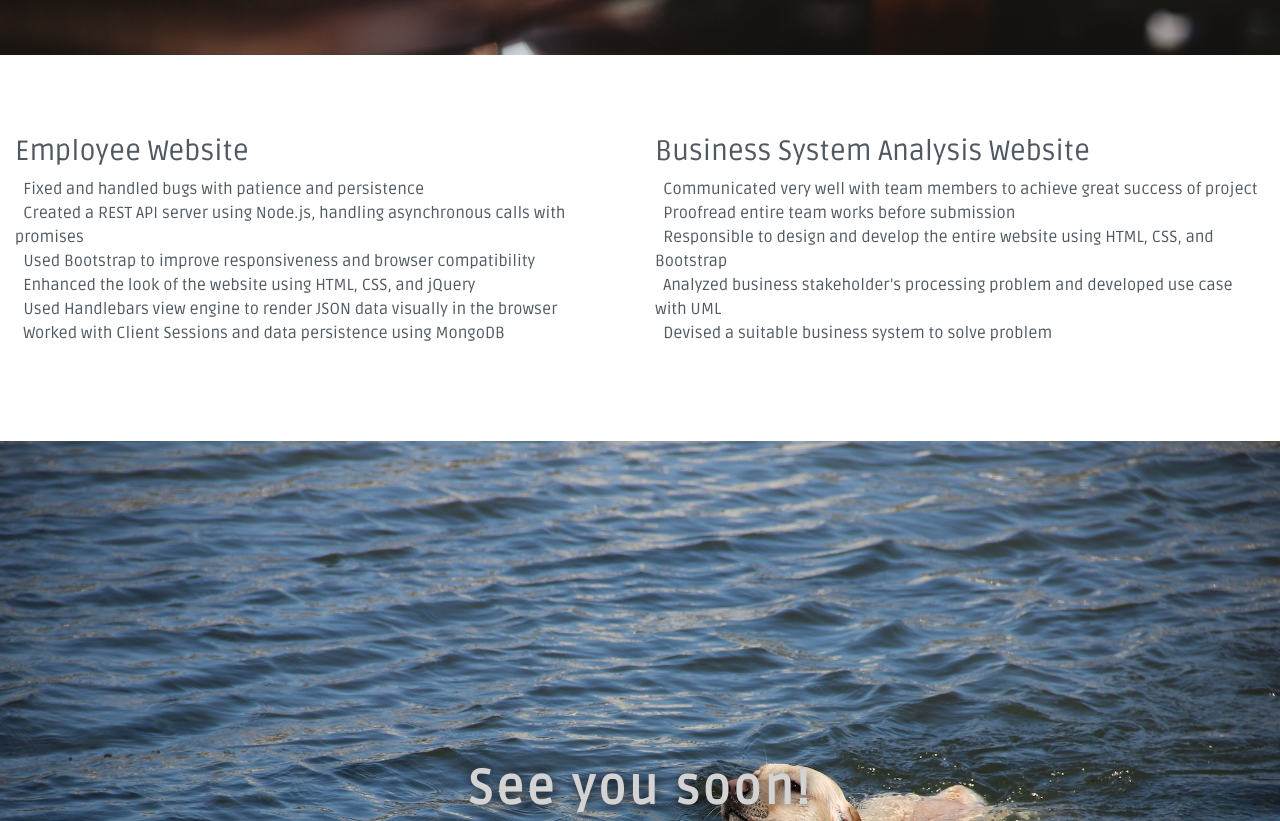
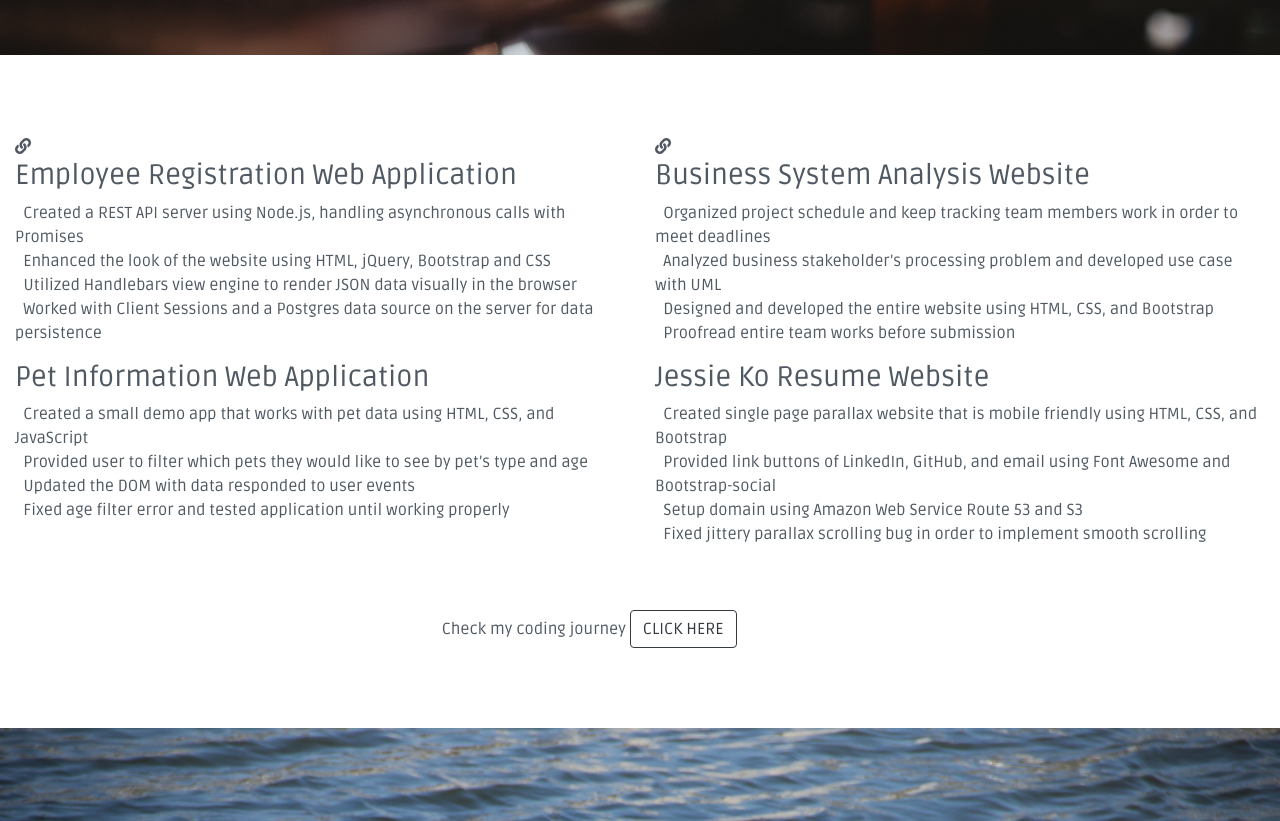
Before and after one commit to heyjessiehey/myWebsite, a plain HTML site: page index.html in a window 1280 px wide. Shown: the part 3380-4201 px from the top of the page. Drawn offline with nearby package versions, Linux system fonts and the light colour scheme.

Commit message:
added more projects

```diff
--- a/index.html
+++ b/index.html
@@ -131,25 +131,45 @@
 <div class="padding">
 <div id="project" class="row justify-content-center">
 	<div class="col-md-6 col-xs-12">
-		<a href="https://web322-a6-jessieko.herokuapp.com/" target="_blank"><h3>Employee Website</h3></a>
+		<a href="https://web322-a6-jessieko.herokuapp.com/" target="_blank"><i class="fas fa-link"></i><h3>Employee Registration Web Application</h3></a>
 		<p>
-				Fixed and handled bugs with patience and persistence<br>
-				Created a REST API server using Node.js, handling asynchronous calls with promises<br>
-				Used Bootstrap to improve responsiveness and browser compatibility<br>
-				Enhanced the look of the website using HTML, CSS, and jQuery<br>
-				Used Handlebars view engine to render JSON data visually in the browser<br>
-				Worked with Client Sessions and data persistence using MongoDB		<br>
+				Created a REST API server using Node.js, handling asynchronous calls with Promises<br>
+				Enhanced the look of the website using HTML, jQuery, Bootstrap and CSS<br>
+				Utilized Handlebars view engine to render JSON data visually in the browser<br>
+				Worked with Client Sessions and a Postgres data source on the server for data persistence <br>
 		</p>
 	</div>
 	<div class="col-md-6 col-xs-12">
-		<a href="http://zenit.senecac.on.ca/~pmc130_183a08/" target="_blank"><h3>Business System Analysis Website</h3></a>
+		<a href="http://zenit.senecac.on.ca/~pmc130_183a08/" target="_blank"><i class="fas fa-link"></i><h3>Business System Analysis Website</h3></a>
 		<p>
-				Communicated very well with team members to achieve great success of project<br>
+				Organized project schedule and keep tracking team members work in order to meet deadlines <br>
+				Analyzed business stakeholder’s processing problem and developed use case with UML<br>
+				Designed and developed the entire website using HTML, CSS, and Bootstrap<br>
 				Proofread entire team works before submission<br>
-				Responsible to design and develop the entire website using HTML, CSS, and Bootstrap<br>
-				Analyzed business stakeholder’s processing problem and developed use case with UML <br>
-				Devised a suitable business system to solve problem<br>
 		</p>
+	</div>
+	<div class="col-md-6 col-xs-12">
+		<h3>Pet Information Web Application</h3>
+		<p>
+				Created a small demo app that works with pet data using HTML, CSS, and JavaScript <br>
+				Provided user to filter which pets they would like to see by pet’s type and age<br>
+				Updated the DOM with data responded to user events<br>
+				Fixed age filter error and tested application until working properly <br>
+		</p>
+	</div>
+	<div class="col-md-6 col-xs-12">
+		<h3>Jessie Ko Resume Website</h3>
+		<p>
+				Created single page parallax website that is mobile friendly using HTML, CSS, and Bootstrap<br>
+				Provided link buttons of LinkedIn, GitHub, and email using Font Awesome and Bootstrap-social<br>
+				Setup domain using Amazon Web Service Route 53 and S3<br>
+				Fixed jittery parallax scrolling bug in order to implement smooth scrolling<br>
+		</p>
+	</div>
+
+	<div class="col-md-4 col-xs-12">
+			<br><br>
+		Check my coding journey  <a href="https://heyjessiehey.github.io/" class="btn btn-outline-dark" role="button">CLICK HERE</a>
 	</div>
 </div>
 </div>
```
